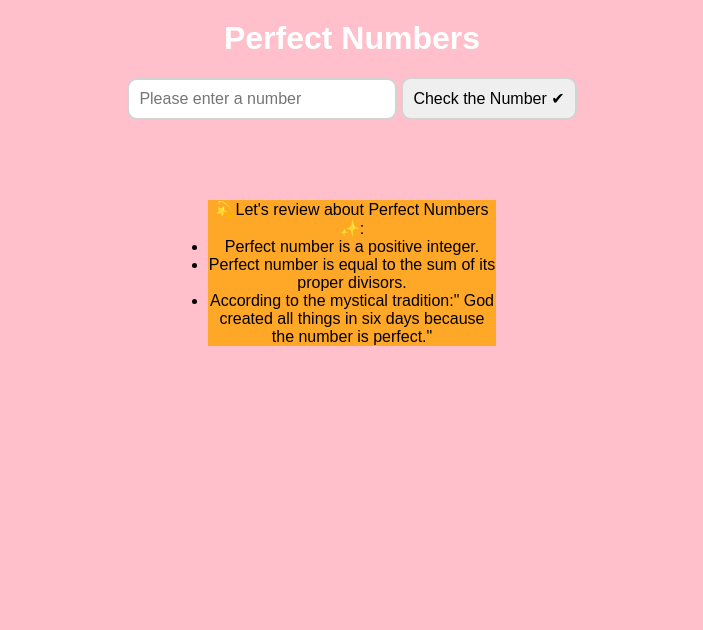
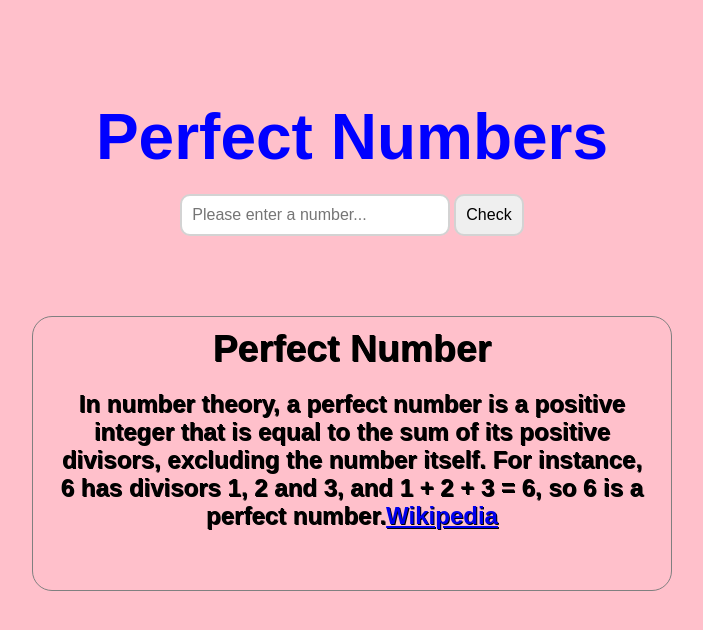
Before and after one commit to farukci/Perfect-Numbers, a plain HTML site: page index.html in a window 1280 px wide. Shown: the whole page, without its empty margins (288-991 px from the left). Drawn offline with Linux system fonts and the light colour scheme.

Commit message:
project completed

```diff
--- a/index.html
+++ b/index.html
@@ -14,26 +14,18 @@
     </div>
     <main>
         <div>
-            <input type="text" id="guess" placeholder="Please enter a number" />
-            <button id="check">Check the Number ✔ </button>
+            <input type="text" id="guess" placeholder="Please enter a number..." />
+            <button id="check">Check</button>
         </div>
         <div class="reversed">
             <p id="answer"></p>
         </div>
     </main>
-    <div class="card cardStyle" style="width: 18rem">
-        <div class="card-header">
-            💫Let's review about Perfect Numbers ✨:
-        </div>
-        <ul class="list-group list-group-flush">
-            <li class="list-group-item">Perfect number is a positive integer.</li>
-            <li class="list-group-item">
-                Perfect number is equal to the sum of its proper divisors.
-            </li>
-            <li class="list-group-item">
-                According to the mystical tradition:" God created all things in six days because the number is perfect."
-            </li>
-        </ul>
+    <div class="info">
+        <h3>Perfect Number</h3>
+        <p class="description">In number theory, a perfect number is a positive integer that is equal to the sum of its
+            positive divisors, excluding the number itself. For instance, 6 has divisors 1, 2 and 3, and 1 + 2 + 3 = 6,
+            so 6 is a perfect number.<a href="https://en.wikipedia.org/wiki/Perfect_number">Wikipedia</a></p>
     </div>
 
     <script src="script.js"></script>
--- a/script.js
+++ b/script.js
@@ -13,8 +13,8 @@ function perfectNumber() {
     let sum_dividers = 0;
 
     if (number < 1 || number === "" || isNaN(number)) {
-        document.getElementById("answer").innerHTML =
-            "⚡⚡Please Enter A Positive Number⚡⚡";
+        document.getElementById("answer").innerHTML ="Please enter a positive number";
+        document.getElementById("answer").style.color= "grey";
     } else {
         for (let i = 1; i < number; i++) {
             if (number % i == 0) {
@@ -23,13 +23,11 @@ function perfectNumber() {
             }
         }
         if (sum_dividers == number) {
-            document.getElementById(
-                "answer"
-            ).innerHTML = `${number} is a perfect number 🎯`;
+            document.getElementById("answer").innerHTML = `${number} is a perfect number`;
+            document.getElementById("answer").style.color= "green";
         } else {
-            document.getElementById(
-                "answer"
-            ).innerHTML = `${number} is not a perfect number ❌`;
+            document.getElementById("answer").innerHTML = `${number} is not a perfect number`;
+            document.getElementById("answer").style.color= "red";
         }
         document.getElementById("guess").value = "";
         document.getElementById("guess").focus();
--- a/style.css
+++ b/style.css
@@ -8,14 +8,13 @@ body {
     background-size: cover;
     text-align: center;
 }
-
 h1{
     padding: 20px;
-    color: white;
-    font-size: bold;
+    padding-top: 100px;
+    color: blue;
+    font-size: 4rem;
     font-family: Arial, Helvetica, sans-serif;
 }
-
 #guess ,#check{
     outline: none;
     border: 2px solid lightgray;
@@ -23,8 +22,6 @@ h1{
     padding: 10px;
     font-size: 1rem;
 }
-
-
 #guess {
     width: 270px;
     margin-bottom: 10px;
@@ -35,20 +32,31 @@ h1{
     font-weight: bold;
     font-family: Arial, Helvetica, sans-serif;
 }
-
-
 p {
     margin-top: 10px;
     margin-bottom:40px;
     font-family: Arial, Helvetica, sans-serif;
     padding: 10px;
-    color: #F4EA74;
+    color: blue;
     text-shadow: 1px 1px black;
     font-weight: bold;
     font-size: 2rem;
 }
-.cardStyle {
-    margin: auto auto;
-    background-color: #ffa726;
+.info{
+    width: 50vw;
+    margin: auto;
+    margin-top: 10px;
+    margin-bottom:40px;
     font-family: Arial, Helvetica, sans-serif;
+    padding: 10px;
+    text-shadow: 1px 1px black;
+    font-weight: bold;
+    font-size: 2rem;
+    border: 1px solid grey;
+    border-radius: 20px;
 }
+
+.info p{
+    color: black;
+    font-size: 1.5rem;
+}
```
